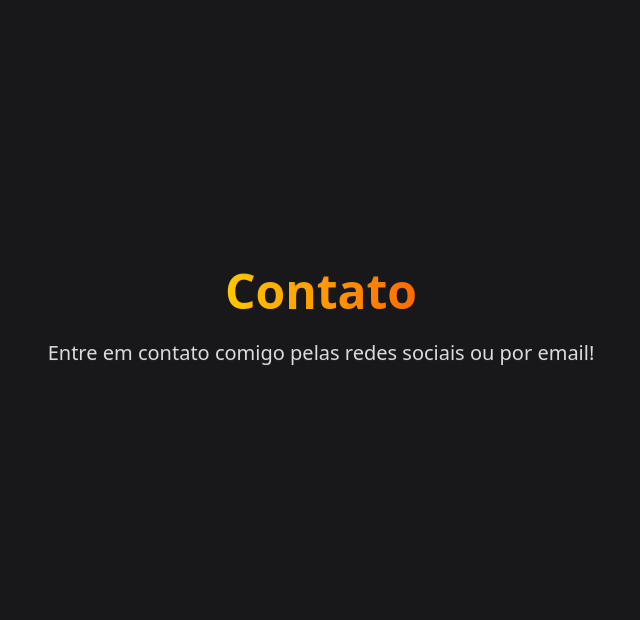
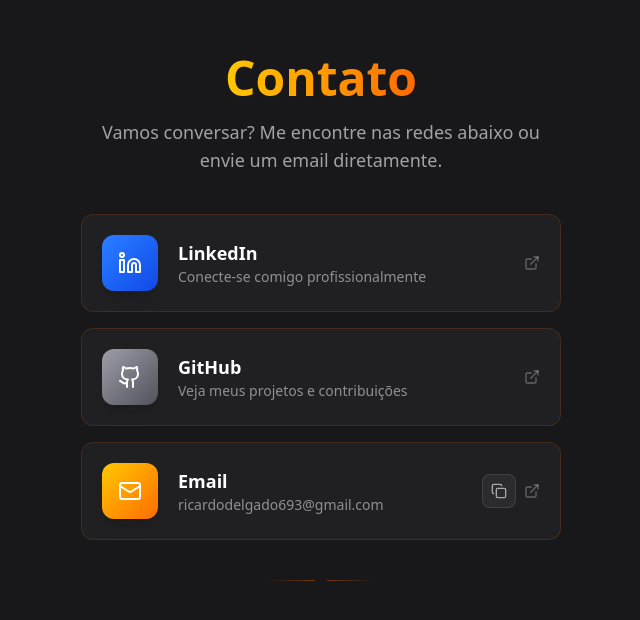
Before and after one commit to RicardoFrancoDelgado/portfolio-website, a React (Vite) app: page / in a window 1280 px wide. Shown: the part 3233-3853 px from the top of the page, without its empty margins (319-959 px from the left). Built offline with nearby package versions, Linux system fonts and the light colour scheme.

Commit message:
feat: adicionando a sessão de contatos

```diff
--- a/src/Contact.jsx
+++ b/src/Contact.jsx
@@ -1,5 +1,181 @@
+import { useState } from "react";
 // eslint-disable-next-line no-unused-vars
 import { motion } from "motion/react";
+import {
+  Linkedin,
+  Github,
+  Mail,
+  Copy,
+  Check,
+  ExternalLink,
+} from "lucide-react";
+
+const EMAIL_ADDRESS = "ricardodelgado693@gmail.com";
+
+const socialLinks = [
+  {
+    id: "linkedin",
+    label: "LinkedIn",
+    description: "Conecte-se comigo profissionalmente",
+    href: "https://www.linkedin.com/in/ricardofrancodelgado-dev/",
+    icon: Linkedin,
+    iconBg: "from-blue-500 to-blue-700",
+    hoverBorder: "hover:border-blue-400/60",
+    hoverShadow: "hover:shadow-blue-500/20",
+    external: true,
+  },
+  {
+    id: "github",
+    label: "GitHub",
+    description: "Veja meus projetos e contribuições",
+    href: "https://github.com/RicardoFrancoDelgado",
+    icon: Github,
+    iconBg: "from-zinc-400 to-zinc-600",
+    hoverBorder: "hover:border-zinc-400/60",
+    hoverShadow: "hover:shadow-zinc-500/20",
+    external: true,
+  },
+  {
+    id: "email",
+    label: "Email",
+    description: EMAIL_ADDRESS,
+    href: `mailto:${EMAIL_ADDRESS}`,
+    icon: Mail,
+    iconBg: "from-yellow-400 to-orange-500",
+    hoverBorder: "hover:border-orange-400/60",
+    hoverShadow: "hover:shadow-orange-500/20",
+    external: false,
+  },
+];
+
+const containerVariants = {
+  hidden: { opacity: 0 },
+  visible: {
+    opacity: 1,
+    transition: {
+      staggerChildren: 0.15,
+      delayChildren: 0.3,
+    },
+  },
+};
+
+const cardVariants = {
+  hidden: { opacity: 0, y: 30, scale: 0.95 },
+  visible: {
+    opacity: 1,
+    y: 0,
+    scale: 1,
+    transition: {
+      type: "spring",
+      stiffness: 100,
+      damping: 15,
+    },
+  },
+};
+
+const headingVariants = {
+  hidden: { opacity: 0, y: 20 },
+  visible: {
+    opacity: 1,
+    y: 0,
+    transition: { duration: 0.6, ease: "easeOut" },
+  },
+};
+
+const subtitleVariants = {
+  hidden: { opacity: 0, y: 14 },
+  visible: {
+    opacity: 1,
+    y: 0,
+    transition: { duration: 0.6, ease: "easeOut", delay: 0.15 },
+  },
+};
+
+function LinkCard({ link }) {
+  const [copied, setCopied] = useState(false);
+  const Icon = link.icon;
+  const isEmail = link.id === "email";
+
+  function handleCopyEmail(e) {
+    e.preventDefault();
+    e.stopPropagation();
+    navigator.clipboard.writeText(EMAIL_ADDRESS).then(() => {
+      setCopied(true);
+      setTimeout(() => setCopied(false), 2000);
+    });
+  }
+
+  return (
+    <motion.div variants={cardVariants}>
+      <motion.a
+        href={link.href}
+        target={link.external ? "_blank" : undefined}
+        rel={link.external ? "noopener noreferrer" : undefined}
+        whileHover={{ scale: 1.03, y: -4 }}
+        whileTap={{ scale: 0.98 }}
+        className={`group relative flex items-center gap-4 sm:gap-5 w-full p-4 sm:p-5 rounded-xl bg-zinc-800/60 border border-orange-500/15 backdrop-blur-sm transition-all duration-300 cursor-pointer ${link.hoverBorder} ${link.hoverShadow} hover:shadow-lg hover:bg-zinc-800/80`}
+      >
+        {/* Gradient glow behind icon */}
+        <div className="relative shrink-0">
+          <div
+            className={`absolute inset-0 bg-linear-to-br ${link.iconBg} rounded-xl blur-md opacity-0 group-hover:opacity-40 transition-opacity duration-500`}
+          />
+          <div
+            className={`relative flex items-center justify-center w-12 h-12 sm:w-14 sm:h-14 rounded-xl bg-linear-to-br ${link.iconBg} shadow-lg`}
+          >
+            <Icon className="w-5 h-5 sm:w-6 sm:h-6 text-white" />
+          </div>
+        </div>
+
+        {/* Text content */}
+        <div className="flex-1 min-w-0">
+          <h3 className="text-base sm:text-lg font-bold text-white group-hover:text-transparent group-hover:bg-clip-text group-hover:bg-linear-to-r group-hover:from-yellow-400 group-hover:to-orange-500 transition-all duration-300">
+            {link.label}
+          </h3>
+          <p className="text-xs sm:text-sm text-white/50 group-hover:text-white/70 transition-colors duration-300 truncate">
+            {link.description}
+          </p>
+        </div>
+
+        {/* Action area */}
+        <div className="flex items-center gap-2 shrink-0">
+          {isEmail && (
+            <motion.button
+              onClick={handleCopyEmail}
+              whileHover={{ scale: 1.15 }}
+              whileTap={{ scale: 0.9 }}
+              className="p-2 rounded-lg bg-white/5 hover:bg-white/15 border border-white/10 hover:border-orange-500/40 transition-all duration-300"
+              title="Copiar email"
+              type="button"
+            >
+              {copied ? (
+                <Check className="w-4 h-4 text-green-400" />
+              ) : (
+                <Copy className="w-4 h-4 text-white/60 group-hover:text-white/90 transition-colors" />
+              )}
+            </motion.button>
+          )}
+          <ExternalLink className="w-4 h-4 text-white/30 group-hover:text-white/70 transition-all duration-300 group-hover:translate-x-0.5 group-hover:-translate-y-0.5" />
+        </div>
+
+        {/* Bottom highlight line */}
+        <span className="absolute bottom-0 left-1/2 -translate-x-1/2 w-0 h-0.5 bg-linear-to-r from-yellow-400 to-orange-500 group-hover:w-4/5 transition-all duration-500 rounded-full" />
+      </motion.a>
+
+      {/* Copied feedback toast */}
+      {copied && (
+        <motion.div
+          initial={{ opacity: 0, y: 8 }}
+          animate={{ opacity: 1, y: 0 }}
+          exit={{ opacity: 0, y: -4 }}
+          className="mt-2 text-center text-xs text-green-400 font-medium"
+        >
+          ✓ Email copiado para a área de transferência!
+        </motion.div>
+      )}
+    </motion.div>
+  );
+}
 
 export default function Contact() {
   return (
@@ -11,15 +187,56 @@ export default function Contact() {
       transition={{ duration: 0.7, ease: "easeOut" }}
       className="w-full min-h-screen flex items-center justify-center bg-zinc-900 will-change-transform backface-hidden"
     >
-      <div className="max-w-4xl mx-auto px-4 py-20 text-center">
-        <h2 className="text-4xl sm:text-5xl font-extrabold mb-6">
-          <span className="text-transparent bg-clip-text bg-gradient-to-r from-yellow-400 to-orange-500">
-            Contato
-          </span>
-        </h2>
-        <p className="text-lg sm:text-xl text-white/85">
-          Entre em contato comigo pelas redes sociais ou por email!
-        </p>
+      <div className="w-full max-w-lg mx-auto px-4 py-20">
+        {/* Header */}
+        <motion.div
+          className="text-center mb-10"
+          initial="hidden"
+          whileInView="visible"
+          viewport={{ once: true, amount: 0.3 }}
+        >
+          <motion.h2
+            variants={headingVariants}
+            className="text-4xl sm:text-5xl font-extrabold mb-4"
+          >
+            <span className="text-transparent bg-clip-text bg-linear-to-r from-yellow-400 to-orange-500">
+              Contato
+            </span>
+          </motion.h2>
+          <motion.p
+            variants={subtitleVariants}
+            className="text-base sm:text-lg text-white/60 max-w-md mx-auto"
+          >
+            Vamos conversar? Me encontre nas redes abaixo ou envie um email
+            diretamente.
+          </motion.p>
+        </motion.div>
+
+        {/* Linktree cards */}
+        <motion.div
+          className="flex flex-col gap-4"
+          variants={containerVariants}
+          initial="hidden"
+          whileInView="visible"
+          viewport={{ once: true, amount: 0.2 }}
+        >
+          {socialLinks.map((link, index) => (
+            <LinkCard key={link.id} link={link} index={index} />
+          ))}
+        </motion.div>
+
+        {/* Decorative divider */}
+        <motion.div
+          className="mt-10 flex items-center justify-center gap-3"
+          initial={{ opacity: 0 }}
+          whileInView={{ opacity: 1 }}
+          viewport={{ once: true }}
+          transition={{ delay: 1, duration: 0.8 }}
+        >
+          <span className="h-px w-12 bg-linear-to-r from-transparent to-orange-500/40" />
+
+          <span className="h-px w-12 bg-linear-to-l from-transparent to-orange-500/40" />
+        </motion.div>
       </div>
     </motion.section>
   );
```
